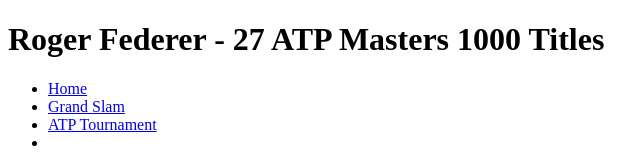
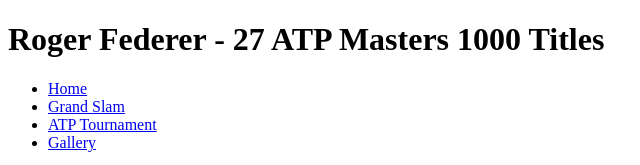
Before and after one commit to RogerLi-97/portfolio-content, a plain HTML site: page atp_tournament.html in a window 1280 px wide. Shown: the top 165 px of the page, 0-640 px from the left. Drawn offline with Linux system fonts and the light colour scheme.

Commit message:
page link updated

```diff
--- a/atp_tournament.html
+++ b/atp_tournament.html
@@ -13,7 +13,7 @@
           <li><a href="./index.html">Home</a></li>
           <li><a href="./grand_slam.html">Grand Slam</a></li>
           <li><a href="./atp_tournament.html">ATP Tournament</a></li>
-          <li></li>
+          <li><a href="./gallery.html">Gallery</a></li>
         </ul>
       </nav>
     </header>
```
Also changed, not shown: grand_slam.html (+1 -1 lines), index.html (+1 -1 lines).
